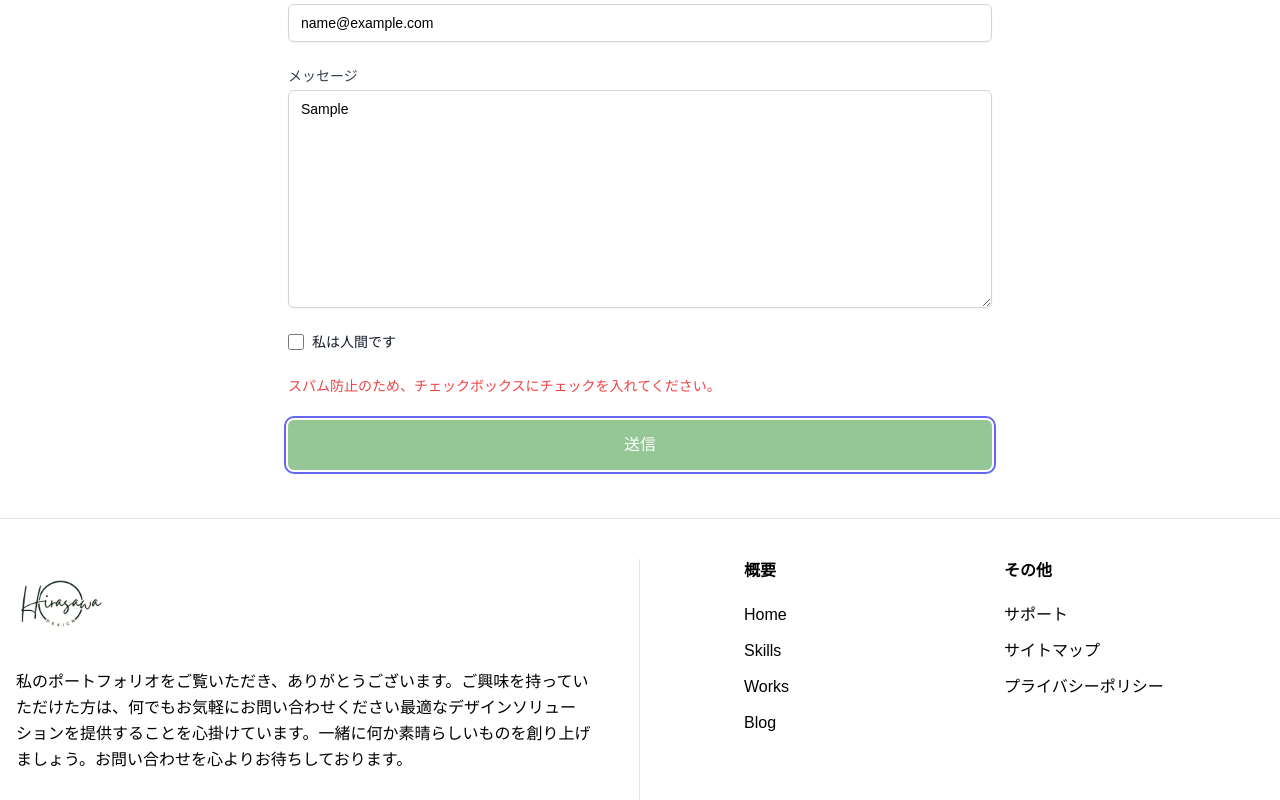
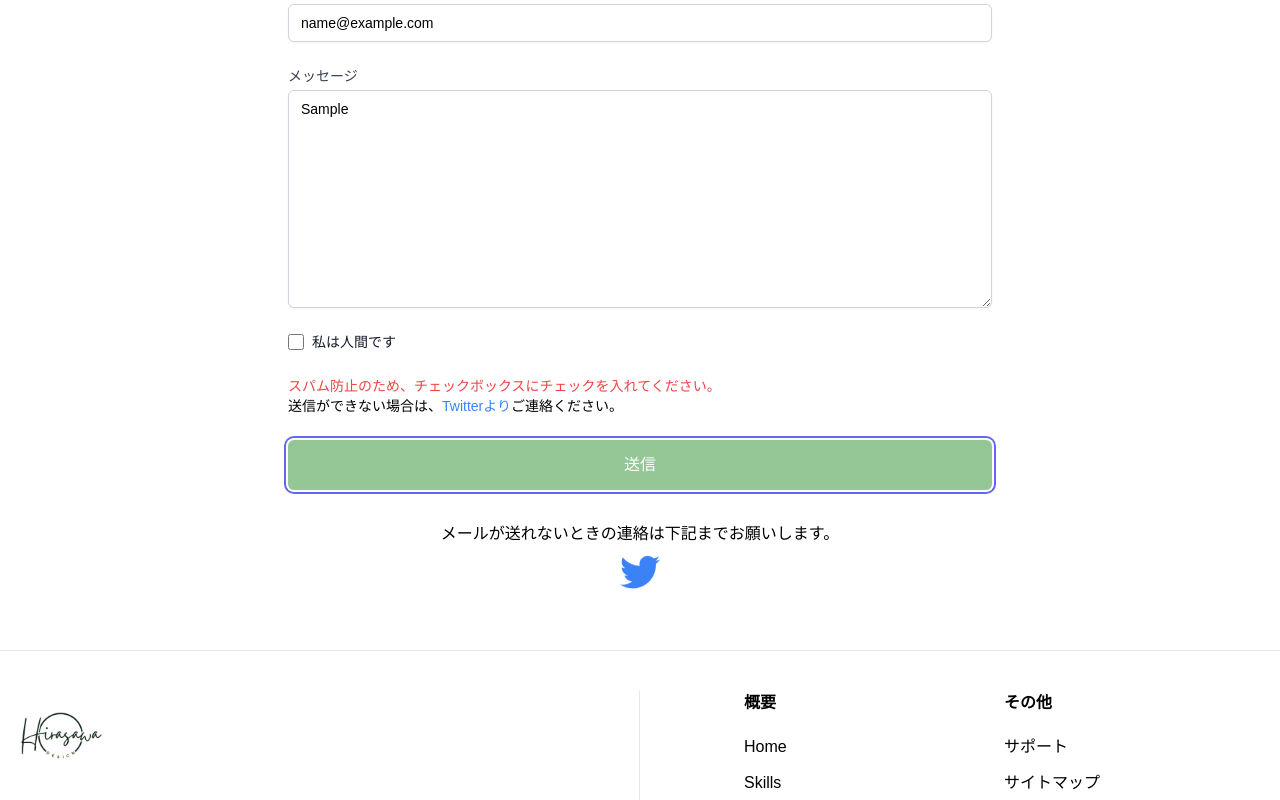
Before and after one commit to hirasawa0324/HirasawaDesign, a Next.js app: page /contact in a window 1280 px wide. Both pictures are taken after typing "Sample", "name@example.com", "Sample" into the empty fields and a click on the button "送信". Shown: the part 799-1599 px from the top of the page. Built offline with nearby package versions, Linux system fonts and the light colour scheme; a web font is replaced by a local one.

Commit message:
twitter icon add

```diff
--- /dev/null
+++ b/src/components/TwitterIcon.js
@@ -0,0 +1,22 @@
+import React from 'react';
+import Link from 'next/link';
+import { FaTwitter } from 'react-icons/fa';
+
+const TwitterIcon = ({ twitterHandle }) => {
+    return (
+        <Link href={`https://twitter.com/messages/compose?recipient_id=${twitterHandle}`} legacyBehavior>
+            <a
+                target="_blank"
+                rel="noopener noreferrer"
+                className="transform transition-transform duration-300 hover:scale-125"
+            >
+                <FaTwitter
+                    size={40}
+                    className="text-blue-500 hover:text-blue-400 transition-colors duration-300 animate-bounce"
+                />
+            </a>
+        </Link>
+    );
+};
+
+export default TwitterIcon;
--- a/src/pages/contact.js
+++ b/src/pages/contact.js
@@ -1,10 +1,10 @@
-"use client"
+"use client";
 import Navigation from "../components/Navigation";
 import Footer from "../components/Footer";
 import "../app/globals.css";
-import Link from "next/link";
 import Image from "next/image";
 import { useState } from "react";
+import TwitterIcon from "../components/TwitterIcon";
 
 const Contact = () => {
     const [name, setName] = useState('');
@@ -14,7 +14,7 @@ const Contact = () => {
     const [error, setError] = useState('');
     const [success, setSuccess] = useState(false);
     const [loading, setLoading] = useState(false);
-
+    const twitterHandle = "https://twitter.com/ActionCourage8"; // ここにあなたのTwitterハンドルを入力
 
     const handleSubmit = async (e) => {
         e.preventDefault();
@@ -49,7 +49,6 @@ const Contact = () => {
             setLoading(false);  // ローディング状態を終了
         }
     };
-
 
     return (
         <div className="flex flex-col min-h-screen">
@@ -122,7 +121,14 @@ const Contact = () => {
                                 私は人間です
                             </label>
                         </div>
-                        {error && <p className="text-red-500 text-sm mt-2">{error}</p>}
+                        {error && (
+                            <div className="mt-2">
+                                <p className="text-red-500 text-sm">{error}</p>
+                                <p className="text-sm">
+                                    送信ができない場合は、<a href={`https://twitter.com/messages/compose?recipient_id=${twitterHandle}`} className="text-blue-500" target="_blank" rel="noopener noreferrer">Twitterより</a>ご連絡ください。
+                                </p>
+                            </div>
+                        )}
                         {success && <p className="text-green-500 text-sm mt-2">メールが送信されました。</p>}
                         <button
                             type="submit"
@@ -138,8 +144,13 @@ const Contact = () => {
                                 '送信'
                             )}
                         </button>
-
                     </form>
+                    <div className="mt-8">
+                        <p className="text-center">メールが送れないときの連絡は下記までお願いします。</p>
+                        <div className="flex justify-center mt-4">
+                            <TwitterIcon twitterHandle={twitterHandle} />
+                        </div>
+                    </div>
                 </div>
             </main>
             <Footer />
```
Lines whose indentation alone changed are shown as unchanged.
